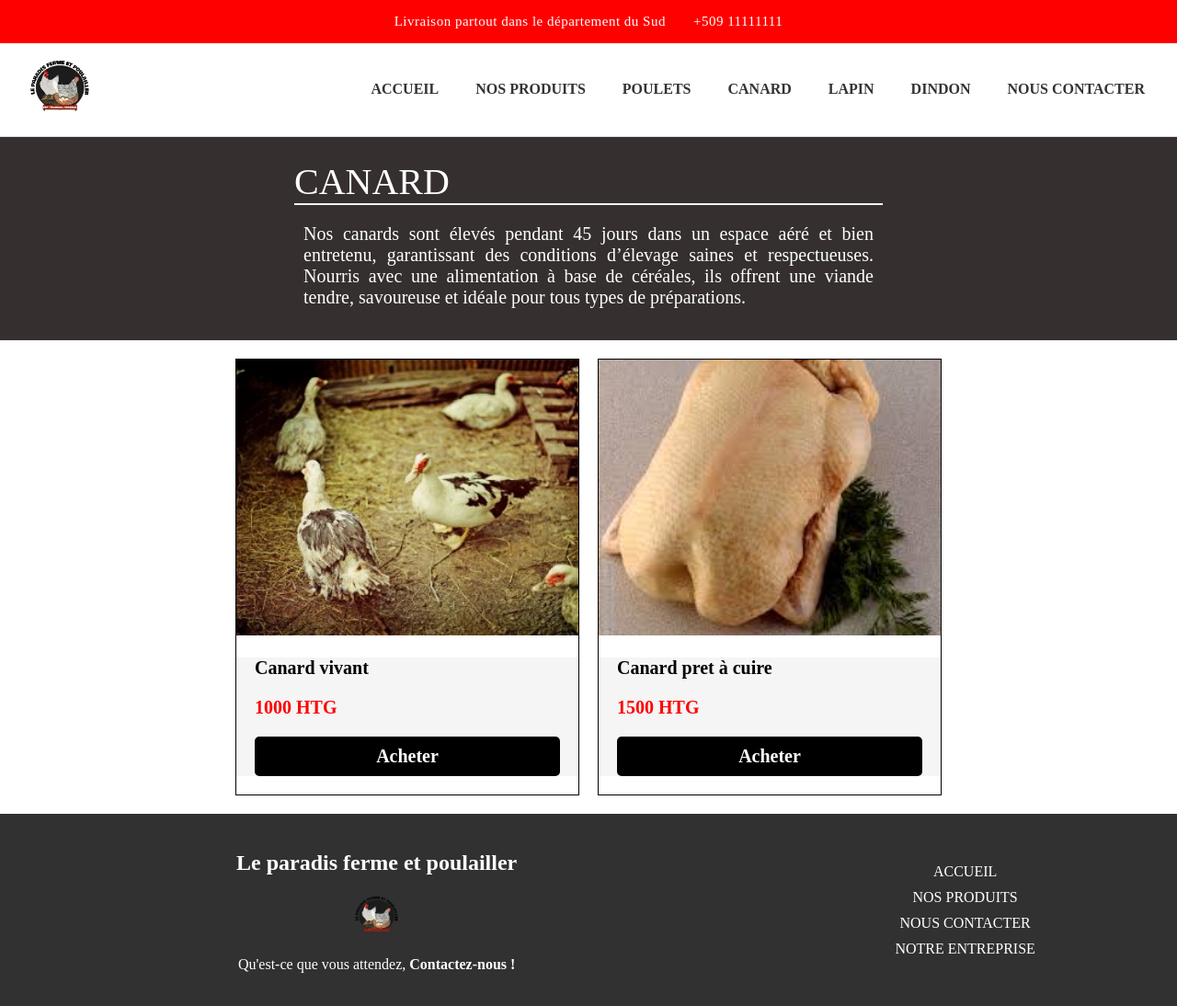
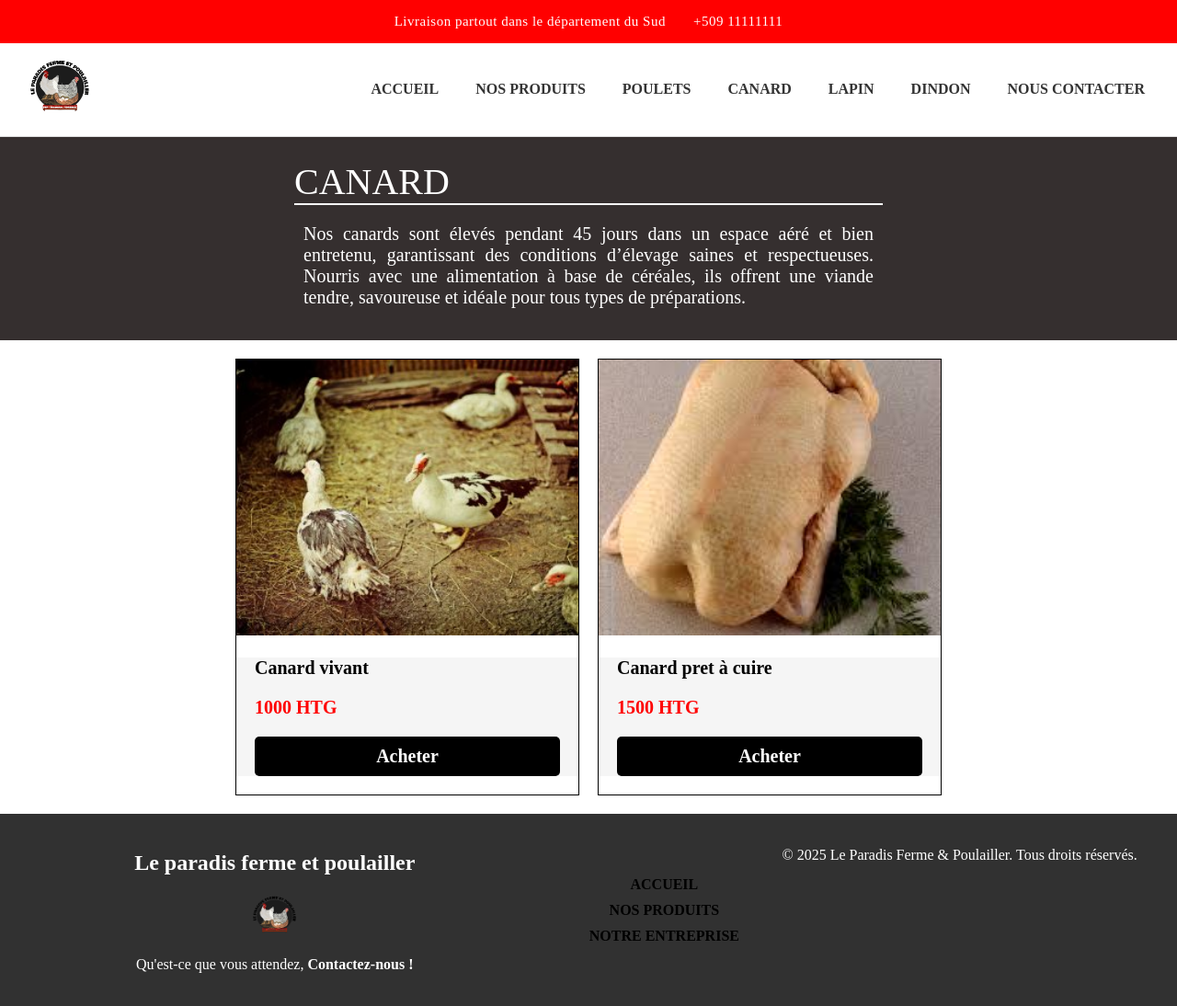
Before and after one commit to Feeno-code31/Ferme, a plain HTML site: page canards.html in a window 1280 px wide. Shown: the whole page at 92% size. Drawn offline with Linux system fonts and the light colour scheme.

Commit message:
Update canards.html

```diff
--- a/canards.html
+++ b/canards.html
@@ -77,12 +77,14 @@
 
         <div class="footer-list-top">
             <ul class="footer-list">
-                <li>ACCUEIL</li>
-                <li>NOS PRODUITS</li>
-                <li>NOUS CONTACTER</li>
-                <li>NOTRE ENTREPRISE</li>
+                <li><a href="index.html">ACCUEIL</a></li>
+                <li><a href="nosproduits.html">NOS PRODUITS</a></li>
+                <li><a href="#">NOTRE ENTREPRISE</a></li>
             </ul>
         </div>
+
+        <p class="copyright">© 2025 Le Paradis Ferme &amp; Poulailler. Tous droits réservés.</p>
+
     </footer>
 
 
```
